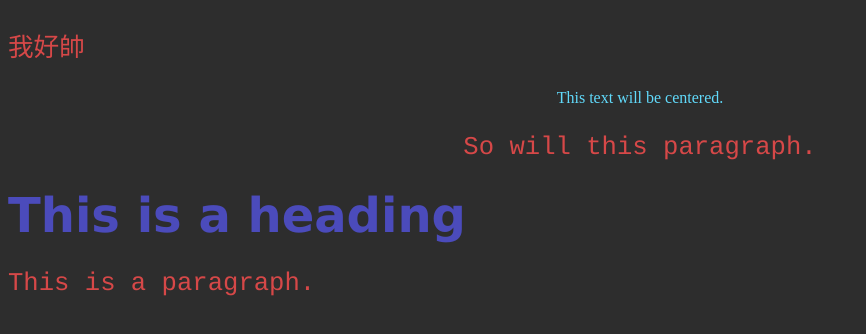
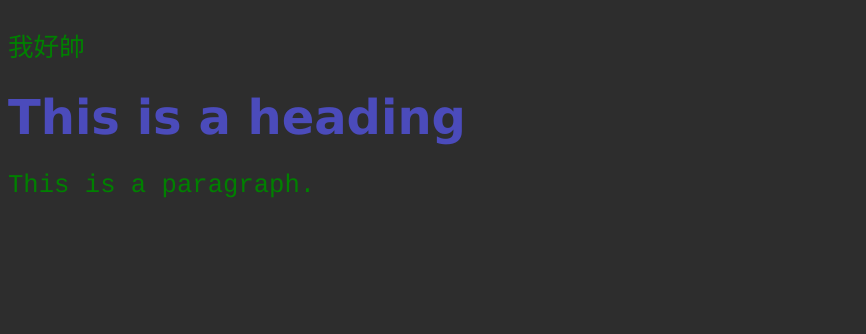
Before and after one commit to A-he/A-he.github.io, a plain HTML site: page handsome/index.html in a window 1280 px wide. Shown: the whole page, without its empty margins (0-866 px from the left). Drawn offline with nearby package versions, Linux system fonts and the light colour scheme.

Commit message:
Add files via upload

```diff
--- a/handsome/index.html
+++ b/handsome/index.html
@@ -7,7 +7,6 @@ h1 {
       color: rgb(75, 75, 187);
       font-family: verdana;
       font-size: 300%;
-
     }
     p  {
       color: rgb(214, 72, 72);
@@ -15,6 +14,22 @@ p  {
       font-size: 160%;
     }
   </style>
+
+  <!-- Include jQuery library -->
+  <script src="https://code.jquery.com/jquery-3.6.0.min.js"></script>
+  <script>
+    $(document).ready(function() {
+      // jQuery code starts here
+
+      // Example 1: Change text color of all paragraphs
+      $('p').css('color', 'green');
+
+      // Example 2: Fade out the centered text
+      $('center').fadeOut('slow');
+
+      // jQuery code ends here
+    });
+  </script>
 </head>
 <body>
 <p>我好帥</p>
```
Lines whose indentation alone changed are shown as unchanged.
